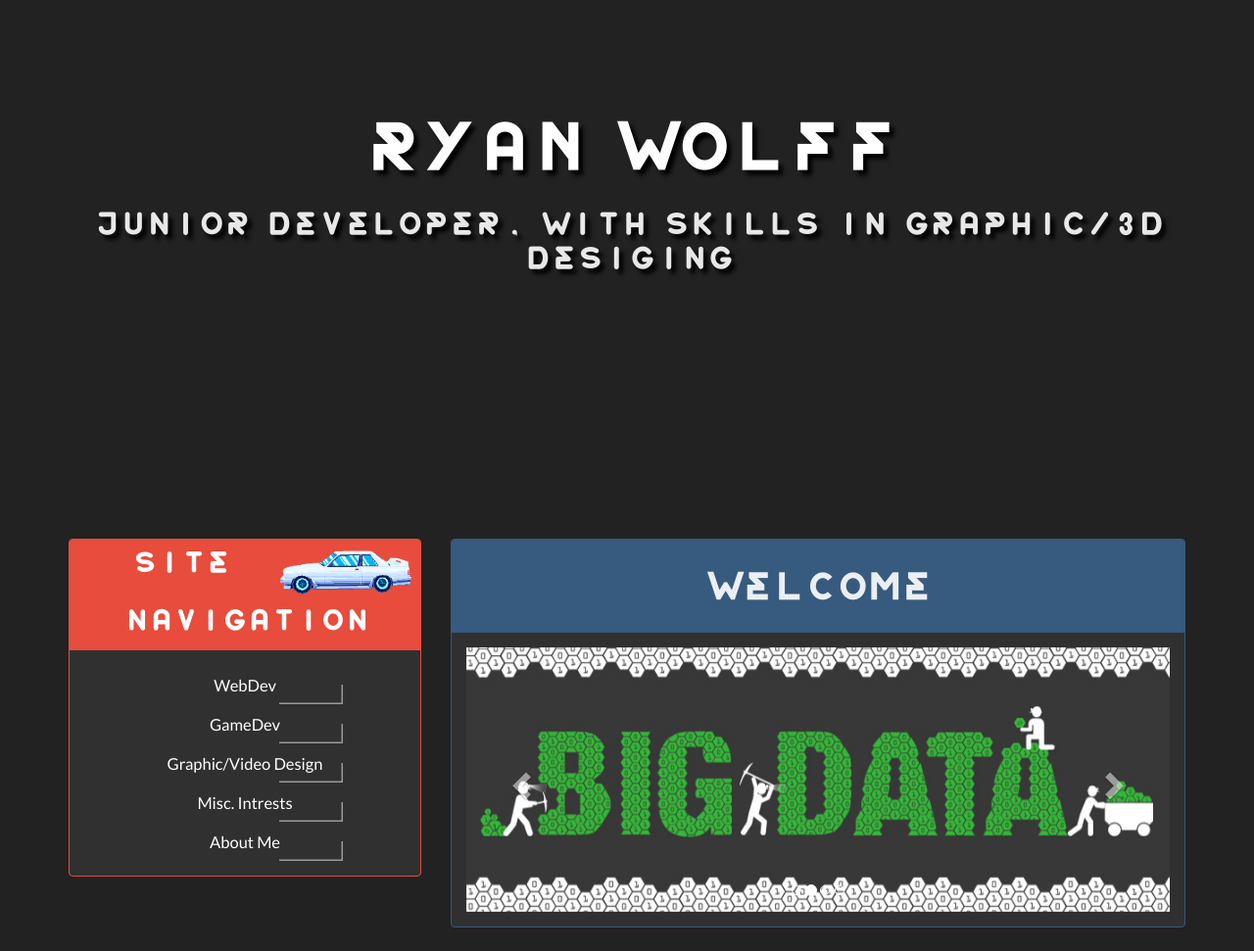
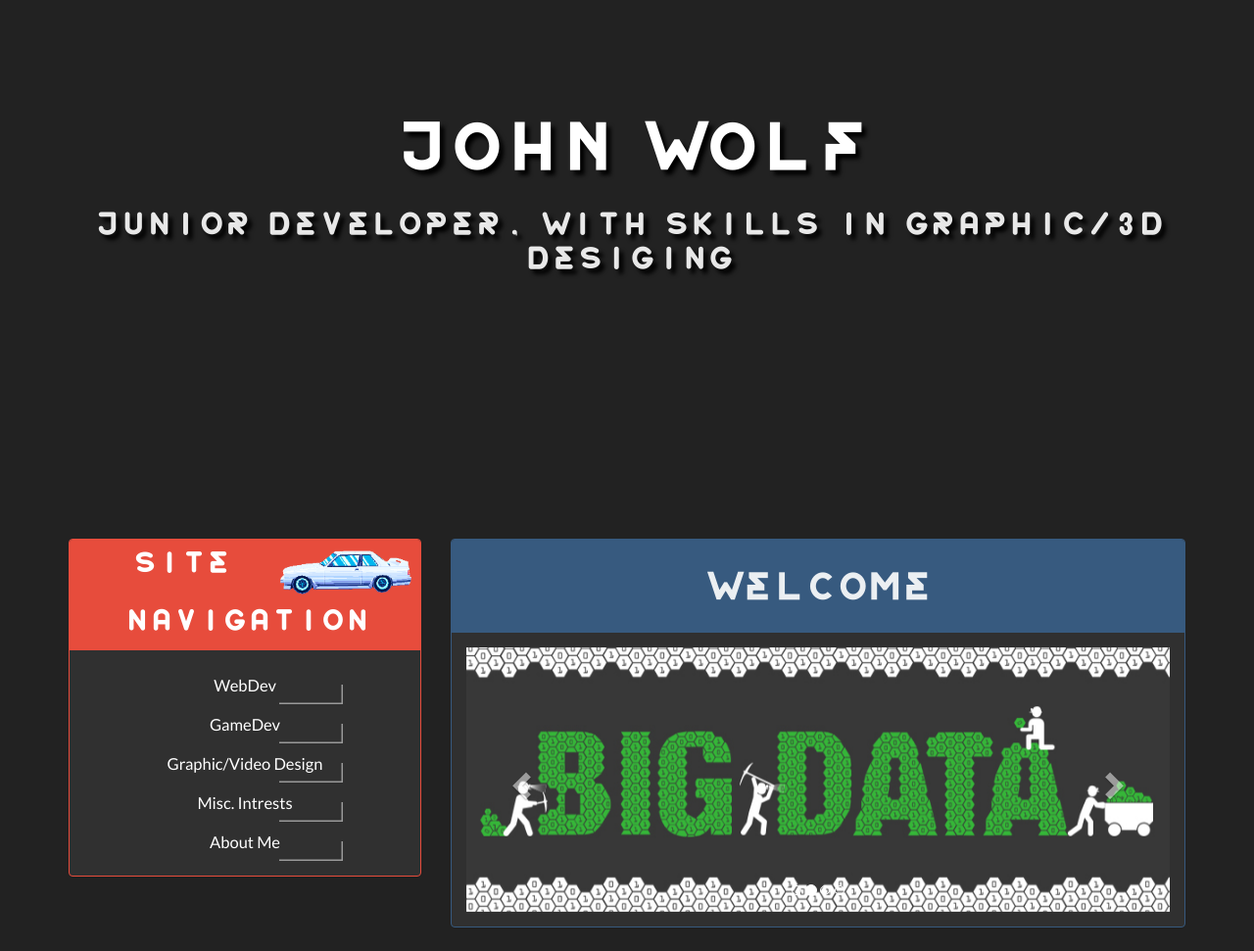
Before and after one commit to Ryanwolff14/Ryanwolff14.github.io, a plain HTML site: page index.html in a window 1280 px wide. Shown: the top 971 px of the page at 98% size. Drawn offline with Linux system fonts and the light colour scheme.

Commit message:
Update index.html

```diff
--- a/index.html
+++ b/index.html
@@ -29,7 +29,7 @@
 	<div class="jumbotron">
         <div class="row">
 
-		<h1 style="font-family:Park Tech CG;text-align:center;"> Ryan Wolff</h1>
+		<h1 style="font-family:Park Tech CG;text-align:center;"> John Wolf</h1>
 		<h2 style="text-align:center;font-family:Titletext;">Junior developer, with skills in graphic/3d desiging</h2>
 
         </div>
```
